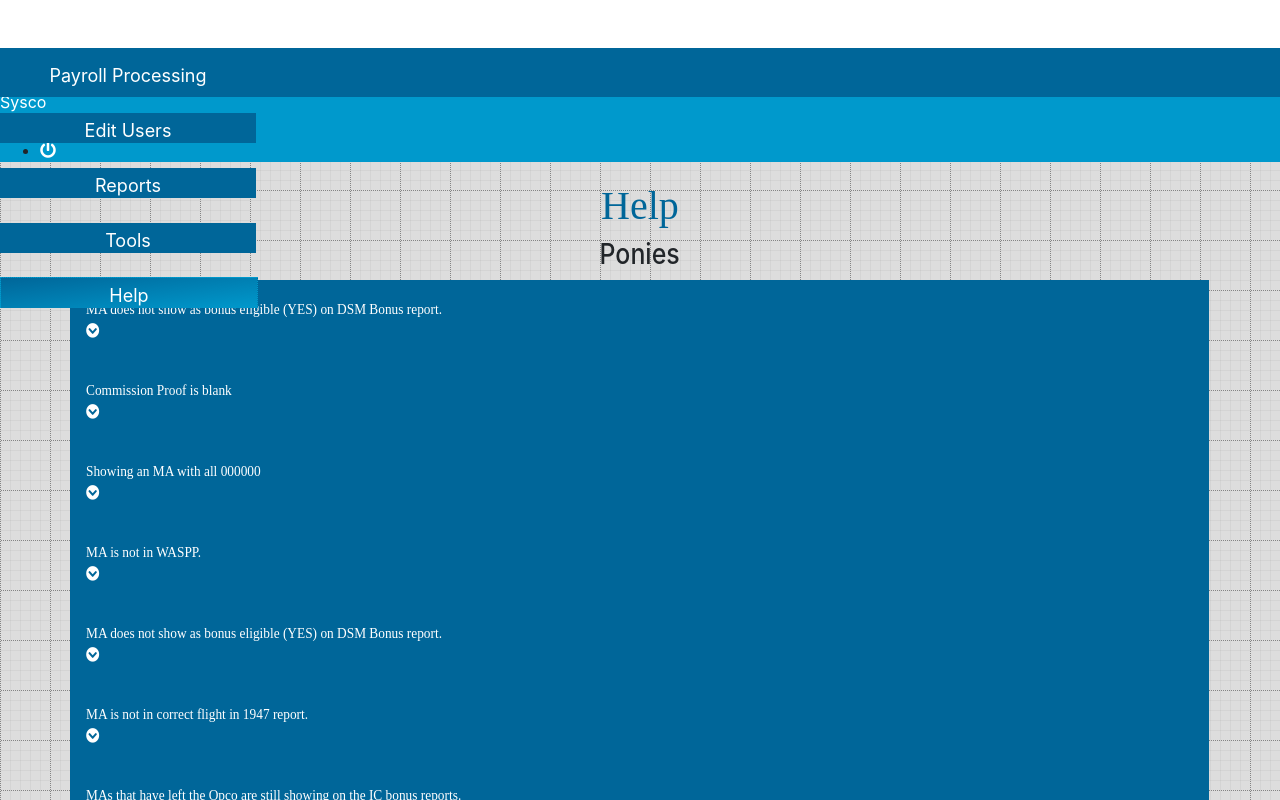
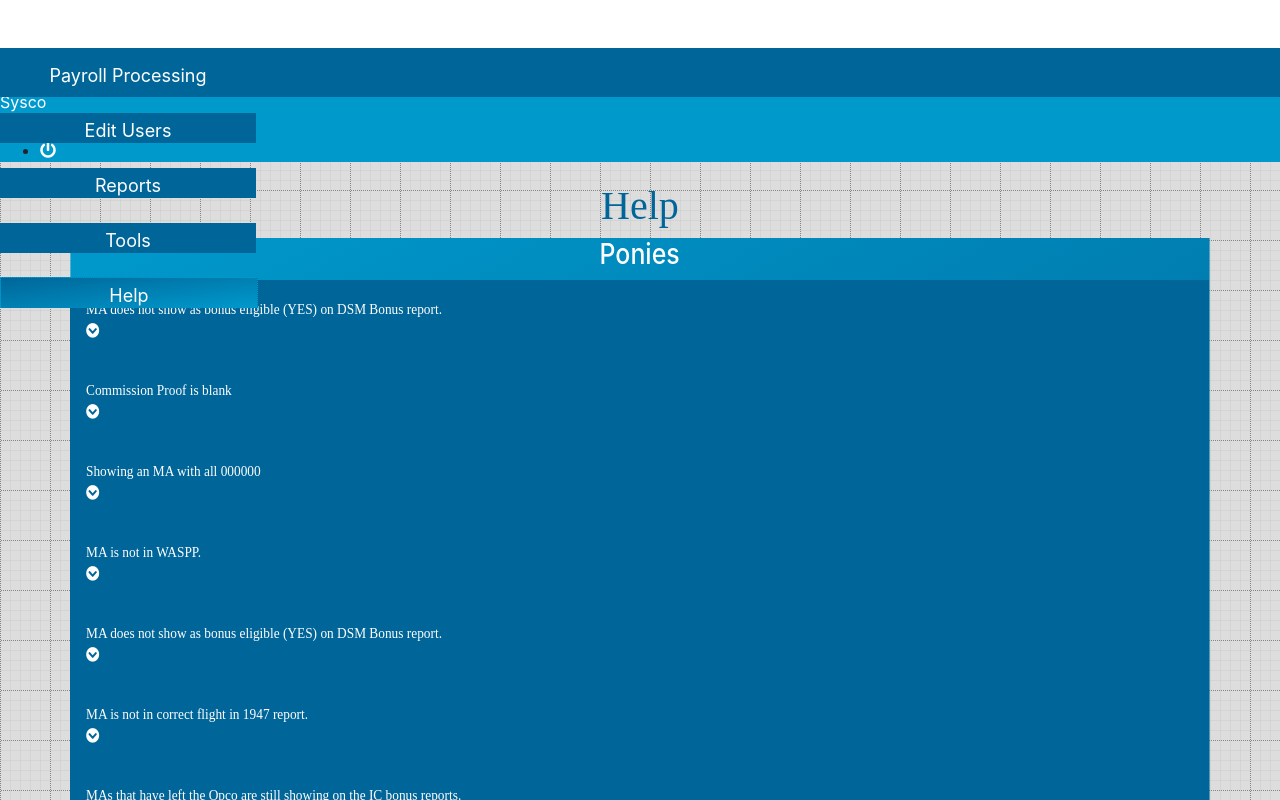
Before and after one commit to Junjie2412/wasppUI, a React app in the folder waspp-ui/: page /help in a window 1280 px wide. Built offline with nearby package versions, Linux system fonts and the light colour scheme.

Commit message:
added card to Help section, added CSS to scrollbar

```diff
--- a/waspp-ui/src/containers/Help/Help.css
+++ b/waspp-ui/src/containers/Help/Help.css
@@ -14,6 +14,7 @@
     overflow: auto;
     height: 81%;
     width: 100%;
+    background: linear-gradient(to bottom right , #0099cc, #006699);
 }
 
 .FAQ {
@@ -24,4 +25,24 @@
 
 h3{
     text-align: center;
+    color: white;
 }
+
+/* scrollbar styling */
+::-webkit-scrollbar-track{
+    background-color: white;
+    border-radius: 10px;
+    box-shadow: inset 3px 3px 10px #888888;
+
+}
+
+::-webkit-scrollbar{
+    background-color: white;
+    border-radius: 10px;
+    width: 11px;
+}
+
+::-webkit-scrollbar-thumb{
+    background-color: #0099cc;
+    border-radius: 10px;
+}
--- a/waspp-ui/src/containers/Help/Help.js
+++ b/waspp-ui/src/containers/Help/Help.js
@@ -13,7 +13,7 @@ class Help extends Component {
                 <h1 className={classes.Header}>
                     Help
                 </h1>
-                <div className={[bootStrapClasses.card, classes.cardStyle].join(' ')}>
+                <div className={[bootStrapClasses.card, bootStrapClasses['shadow-lg'], classes.cardStyle].join(' ')} >
                     <div className={bootStrapClasses['card-body']}>
                         <div className={classes.FAQ}>
                             <h3>Ponies</h3>
```
